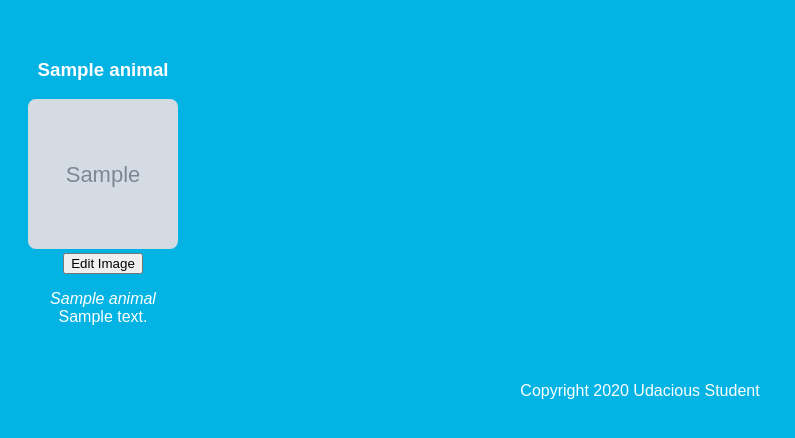
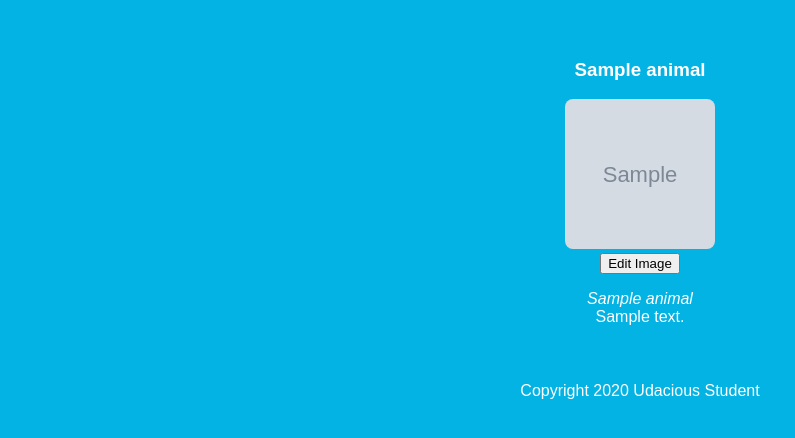
Before and after one commit to ista28/udacity_project_1, a Flask app: page / in a window 1280 px wide. Shown: the part 45-483 px from the top of the page, without its empty margins (0-795 px from the left). Run offline with Flask 3, Linux system fonts and the light colour scheme; tables that the repository leaves empty hold one stand-in row (Sample ...).

Commit message:
Added style

```diff
--- a/web/FlaskExercise/static/main.css
+++ b/web/FlaskExercise/static/main.css
@@ -22,6 +22,7 @@ img {
 .flex-container {
   display: flex;
   flex-wrap: wrap;
+  justify-content: center;
 }
 .header {
   grid-area: hd;
```
